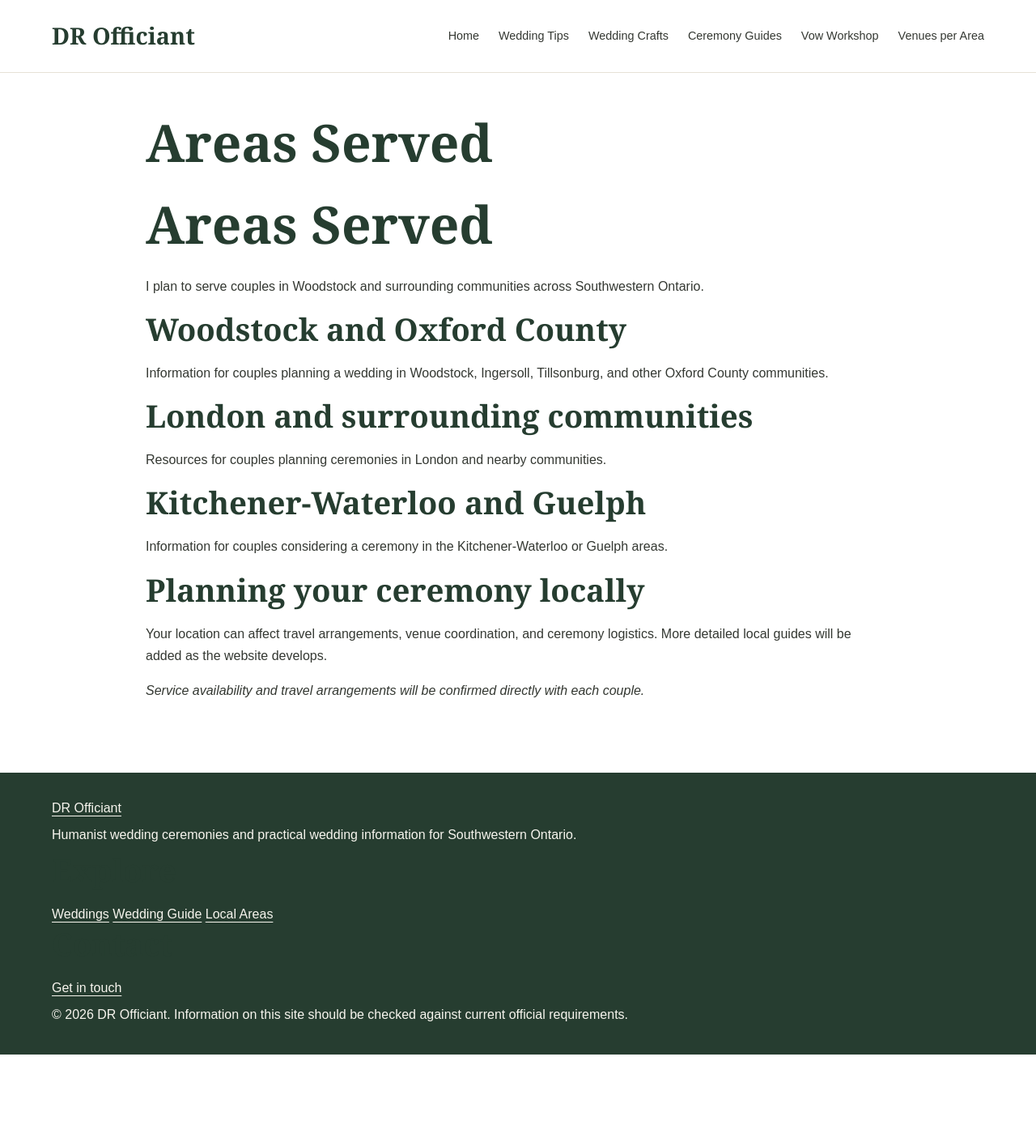
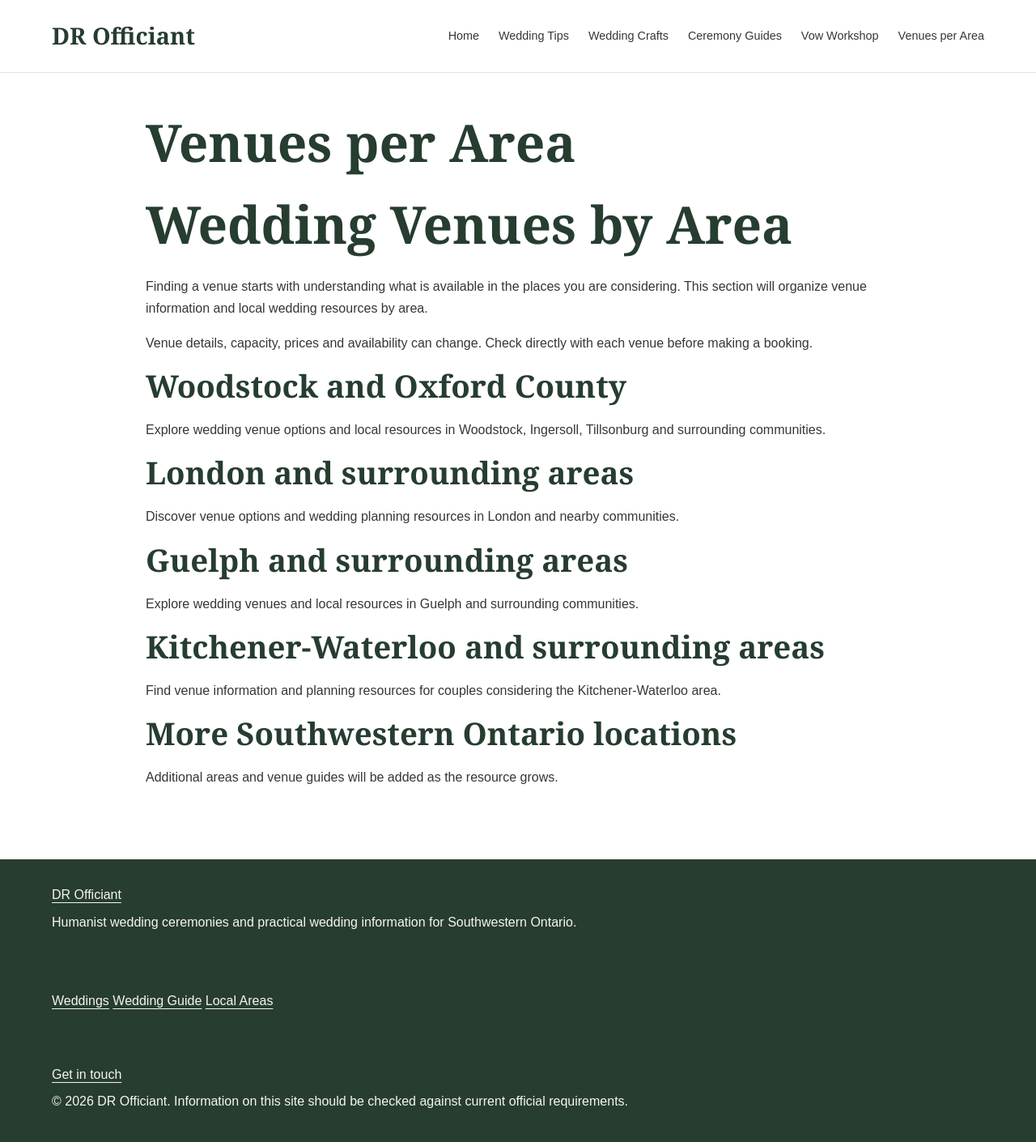
Before and after one commit to drofficiant/drofficiant.github.io, a Jekyll site: the page built from locations/index.md, in a window 1280 px wide. Shown: the whole page at 81% size. Built offline with Jekyll 4.4.1, drawn with Linux system fonts in a browser that asks for light colours; before the commit the page ends 1302 px from its top, so only the background shows below that.

Commit message:
Update index.md

```diff
--- a/locations/index.md
+++ b/locations/index.md
@@ -1,28 +1,32 @@
 ---
 layout: page
-title: Areas Served
-description: Wedding officiant information for Woodstock, Oxford County, and surrounding Southwestern Ontario communities.
+title: Venues per Area
+description: Explore wedding venues and local wedding planning resources in Woodstock, Oxford County, London, Guelph and surrounding Southwestern Ontario communities.
 permalink: /locations/
 ---
 
-# Areas Served
+# Wedding Venues by Area
 
-I plan to serve couples in Woodstock and surrounding communities across Southwestern Ontario.
+Finding a venue starts with understanding what is available in the places you are considering. This section will organize venue information and local wedding resources by area.
+
+Venue details, capacity, prices and availability can change. Check directly with each venue before making a booking.
 
 ## Woodstock and Oxford County
 
-Information for couples planning a wedding in Woodstock, Ingersoll, Tillsonburg, and other Oxford County communities.
+Explore wedding venue options and local resources in Woodstock, Ingersoll, Tillsonburg and surrounding communities.
 
-## London and surrounding communities
+## London and surrounding areas
 
-Resources for couples planning ceremonies in London and nearby communities.
+Discover venue options and wedding planning resources in London and nearby communities.
 
-## Kitchener-Waterloo and Guelph
+## Guelph and surrounding areas
 
-Information for couples considering a ceremony in the Kitchener-Waterloo or Guelph areas.
+Explore wedding venues and local resources in Guelph and surrounding communities.
 
-## Planning your ceremony locally
+## Kitchener-Waterloo and surrounding areas
 
-Your location can affect travel arrangements, venue coordination, and ceremony logistics. More detailed local guides will be added as the website develops.
+Find venue information and planning resources for couples considering the Kitchener-Waterloo area.
 
-*Service availability and travel arrangements will be confirmed directly with each couple.*
+## More Southwestern Ontario locations
+
+Additional areas and venue guides will be added as the resource grows.
```
